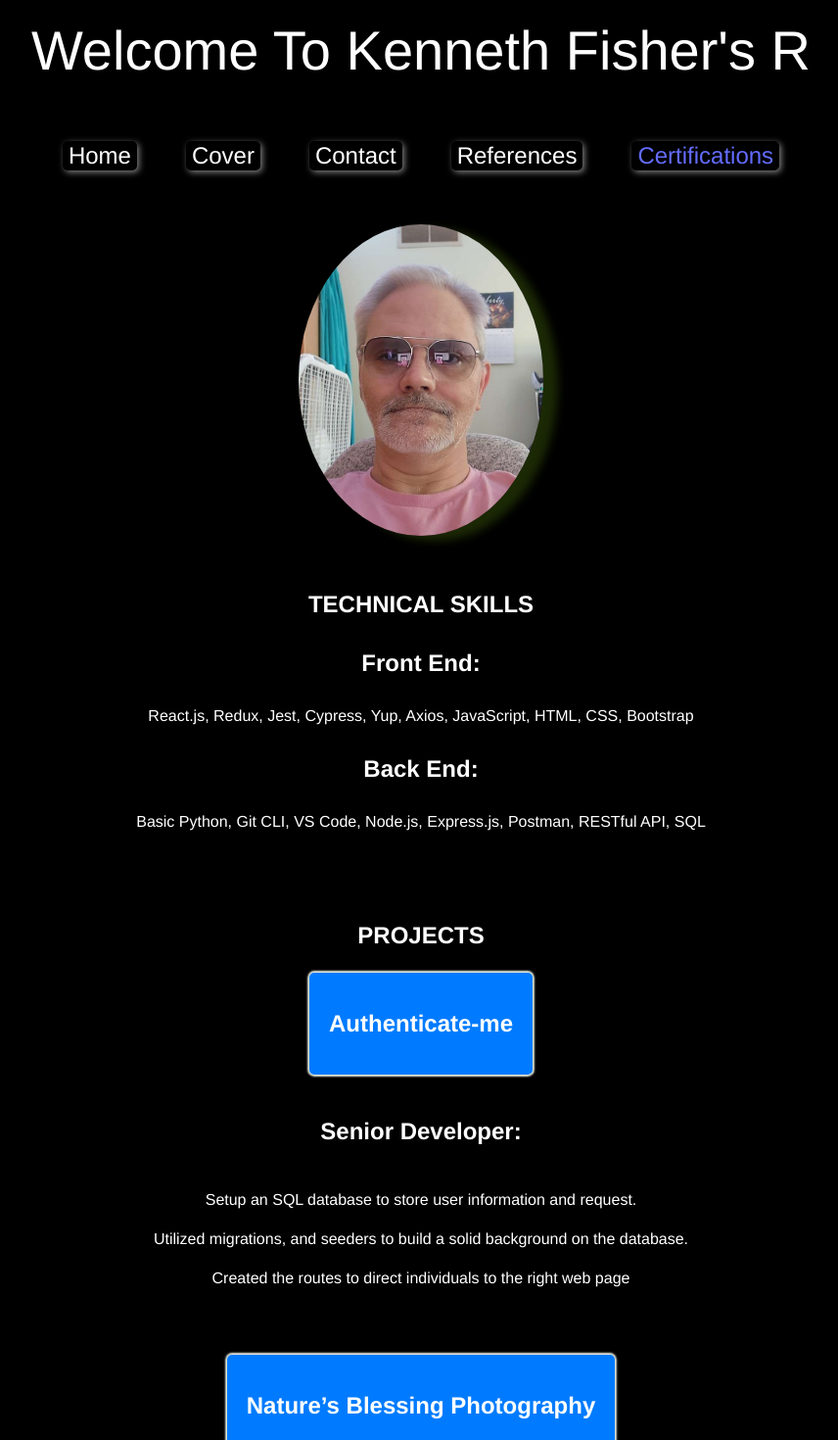
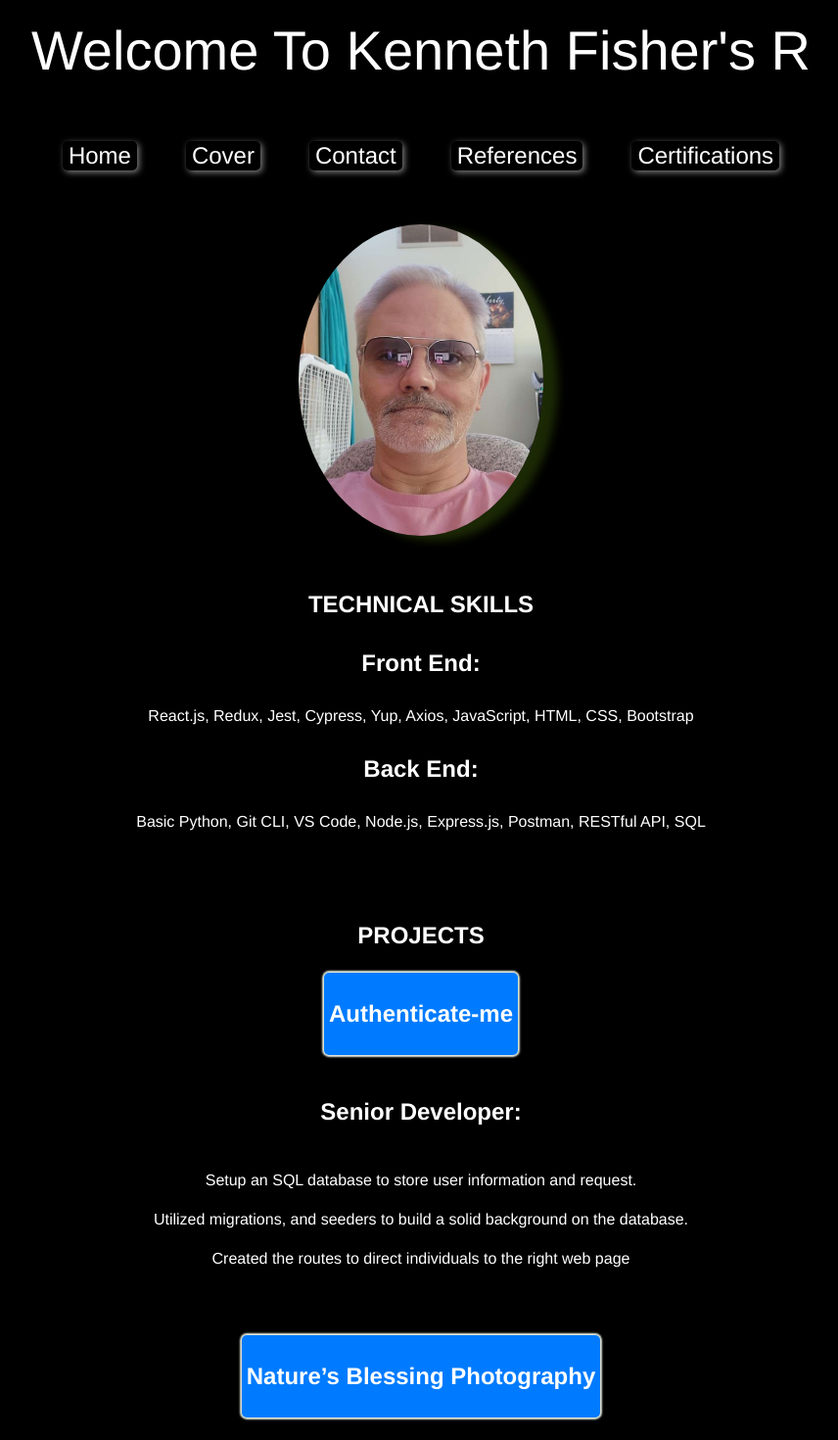
Before and after one commit to kenandcrys/Resume, a React (Vite) app: page / in a window 1280 px wide. Shown: the top 1470 px of the page at 98% size, without its empty margins (210-1066 px from the left). Built offline with nearby package versions, Linux system fonts and the light colour scheme.

Commit message:
Adjuct Cert Link

```diff
--- a/src/App.css
+++ b/src/App.css
@@ -101,7 +101,7 @@ h3, h5 {
 
 .button-link {
   display: flex;
-  padding: 10px 20px; /* Adjust padding for a larger button */
+  padding: 0px 5px; /* Adjust padding for a larger button */
   width: fit-content;
   justify-content: space-evenly;
   background-color: #007bff;
@@ -115,29 +115,10 @@ h3, h5 {
 }
 
 .button-link:hover {
-  box-shadow: 0 0 0 5px purple; /* Change the shadow color on hover */
+  box-shadow: 0 0 0 5px purple;
+  color:white; /* Change the shadow color on hover */
 }
 
-.button-link:hover{
-
-  @keyframes backgroundChange {
-    0% {
-      box-shadow: 0 0 0 0px #eaf0e1; /* Keep the shadow consistent */
-    }
-    25% {
-      box-shadow: 0 0 5px 5px #eaf0e1; /* Increase the blur and spread radius */
-    }
-    50% {
-      box-shadow: 0 0 10px 5px #eaf0e1; /* Further increase the blur and spread radius */
-    }
-    75% {
-      box-shadow: 0 0 5px 5px #eaf0e1; /* Reduce the blur and spread radius */
-    }
-    100% {
-      box-shadow: 0 0 0 0px #eaf0e1; /* Back to the original shadow */
-    }
-  }
-}
 
 @keyframes backgroundChange {
   0% {
@@ -156,13 +137,6 @@ h3, h5 {
     box-shadow: 0 0 0 0px #eaf0e1; /* Back to the original shadow */
   }
 }
-
-
-
-
-
-
-
 
 .button-link:hover {
   background-color: #06386d;
--- a/src/Components/Navbar.jsx
+++ b/src/Components/Navbar.jsx
@@ -26,7 +26,7 @@ const Navbar = () => {
             </Link>
           </button>
           <button>
-            <a
+            <a className="link"
               href="https://www.linkedin.com/in/fish-kfishersr/details/certifications/"
               target="_blank"
               rel="noopener noreferrer"
```
